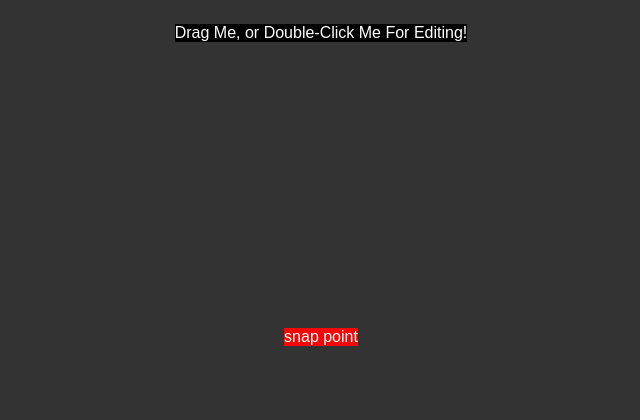
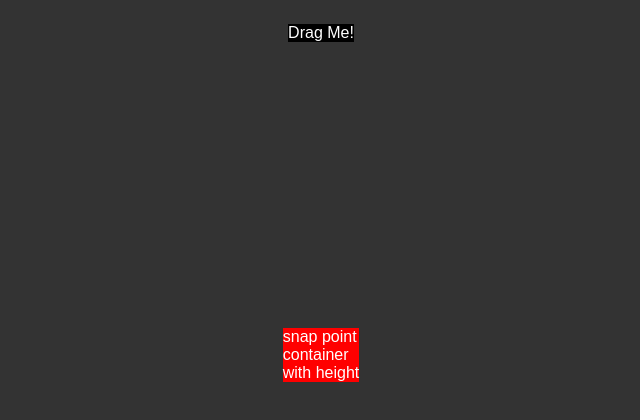
Before and after one commit to hchiam/how-draggable, a website with bundled scripts: page index.html in a window 1280 px wide. Shown: the whole page, without its empty margins (319-959 px from the left). Built offline with nearby package versions, Linux system fonts and the light colour scheme.

Commit message:
better demo and reminders and automation

```diff
--- a/index.html
+++ b/index.html
@@ -32,10 +32,8 @@
   </head>
 
   <body>
-    <p id="target" draggable="true" clickable="true" tabindex="0">
-      Drag Me, or Double-Click Me For Editing!
-    </p>
-    <div id="snap_point">snap point</div>
+    <p id="target" draggable="true" clickable="true" tabindex="0">Drag Me!</p>
+    <div id="snap_point">snap point <br />container <br />with height</div>
     <script>
       var element = document.getElementById("target");
       var snapPointElement = document.getElementById("snap_point");
@@ -55,7 +53,7 @@
           console.log("snapped to this position:", "left", left, "top", top);
         },
         // snapGridSize: 25,
-        // disableEditing: true,
+        disableEditing: true,
         // enableKeyboardMovement: false,
       };
       // makeElementDraggable(target, someSettings);
--- a/package.json
+++ b/package.json
@@ -15,11 +15,11 @@
   "scripts": {
     "build": "tsc; yarn pkg",
     "dev": "yarn demo",
-    "demo": "tsc; vite # index.html",
+    "demo": "vite # index.html",
     "test": "jest --bail --findRelatedTests **/*.js",
     "lint": "prettier --write *.{js,css,html,scss,json,md,ts,tsx}",
     "es-check": "es-check es5 'makeElementDraggableAndEditable.js' 'makeElementDraggable.js'",
-    "sha-reminder": "echo; echo; echo \"don't forget to run \\033[1;34mbash get-integrity.sh\\033[0m\"; echo; echo;",
+    "sha-reminder": "echo; echo \"Don't forget to run \\033[1;34mbash get-integrity.sh\\033[0m\"; echo; echo \"Don't forget to run \\033[1;34mtsc\\033[0m\";",
     "pkg": "bash get-integrity.sh; git status -sb; echo; echo Make sure to update the version in package.json;",
     "pub": "yarn pkg; yarn publish",
     "reminder": "echo '\n-------REMINDERS:------- \n\n1) just set up the package.json part of \n https://docs.github.com/en/packages/quickstart \n\n2) run \"yarn publish\" \n (instead of \"npm publish --access public\") \n (you will be prompted to log in with 2FA if you have that set up) \n\n-------OTHERWISE:------- \n\n yarn pkg # to minify \n yarn pub # to publish\n\n------------------------\n'"
```
